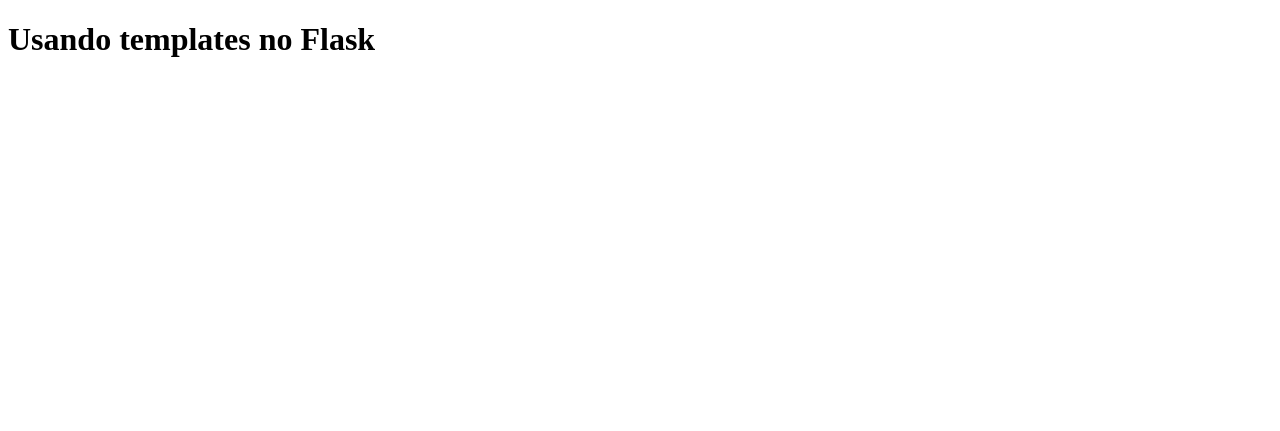
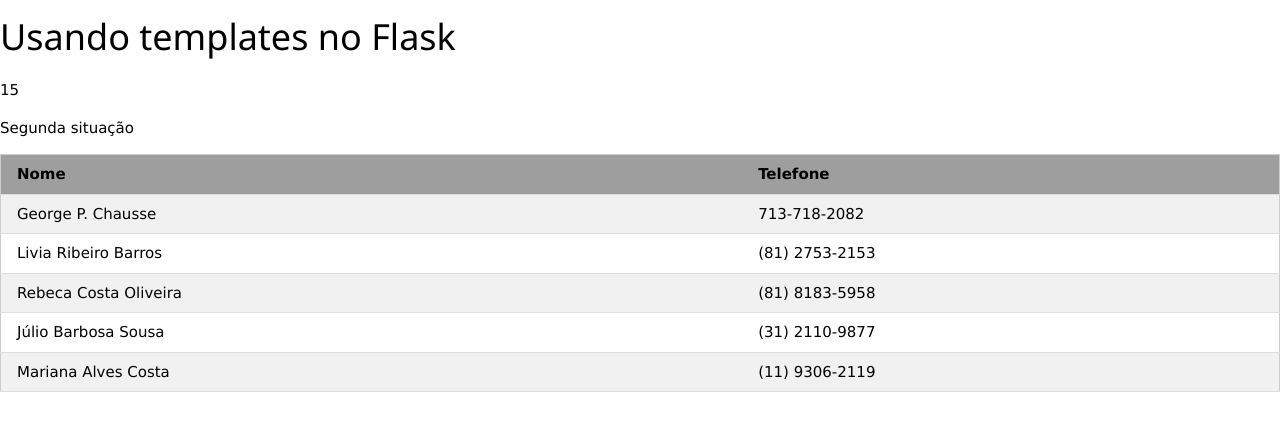
Before and after one commit to igoandrade/curso-flask, a Flask app: page / in a window 1280 px wide. Shown: the top 431 px of the page. Run offline with Flask 2, Linux system fonts and the light colour scheme.

Commit message:
Utilizando templates com Flask

```diff
--- a/aula09-templates/app.py
+++ b/aula09-templates/app.py
@@ -1,10 +1,19 @@
-from flask import Flask, render_template
+from flask import Flask, render_template, request
 
 app = Flask(__name__, template_folder='templates')
 
 @app.route('/')
 def index():
-    return render_template('template.html')
+    x = 5
+    y = 10
+    usuarios = {
+        'George P. Chausse':'713-718-2082',
+        'Livia Ribeiro Barros':'(81) 2753-2153',
+        'Rebeca Costa Oliveira':'(81) 8183-5958',
+        'Júlio Barbosa Sousa':'(31) 2110-9877',
+        'Mariana Alves Costa':'(11) 9306-2119'
+    }
+    return render_template('template.html', x=x, y=y, usuarios=usuarios)
 
 if __name__=="__main__":
     app.run(debug=True)
--- a/aula09-templates/templates/template.html
+++ b/aula09-templates/templates/template.html
@@ -4,9 +4,37 @@
     <meta charset="UTF-8">
     <meta http-equiv="X-UA-Compatible" content="IE=edge">
     <meta name="viewport" content="width=device-width, initial-scale=1.0">
+    <link rel="stylesheet" href="https://www.w3schools.com/w3css/4/w3.css">
+
     <title>Template</title>
 </head>
 <body>
+    {# Coentários jinja2 #}
     <h1>Usando templates no Flask</h1>
+    <p>
+        {# Inserindo valores de variáveis de app.py #}
+        {{ x + y }}
+
+        {%  if x > 50: %}
+        <p>Primeira situação</p>
+        {% else %}
+        <p>Segunda situação</p>
+        {% endif %}
+
+        <table class="w3-table-all w3-hoverable">
+            <tr class="w3-gray">
+                <th>Nome</th>
+                <th>Telefone</th>
+            </tr>
+
+            {% for nome, telefone in usuarios.items(): %}
+            <tr>
+                <td>{{ nome }}</td>
+                <td>{{ telefone }}</td>
+            </tr>
+            {% endfor %}
+
+        </table>
+    </p>
 </body>
 </html>
```
